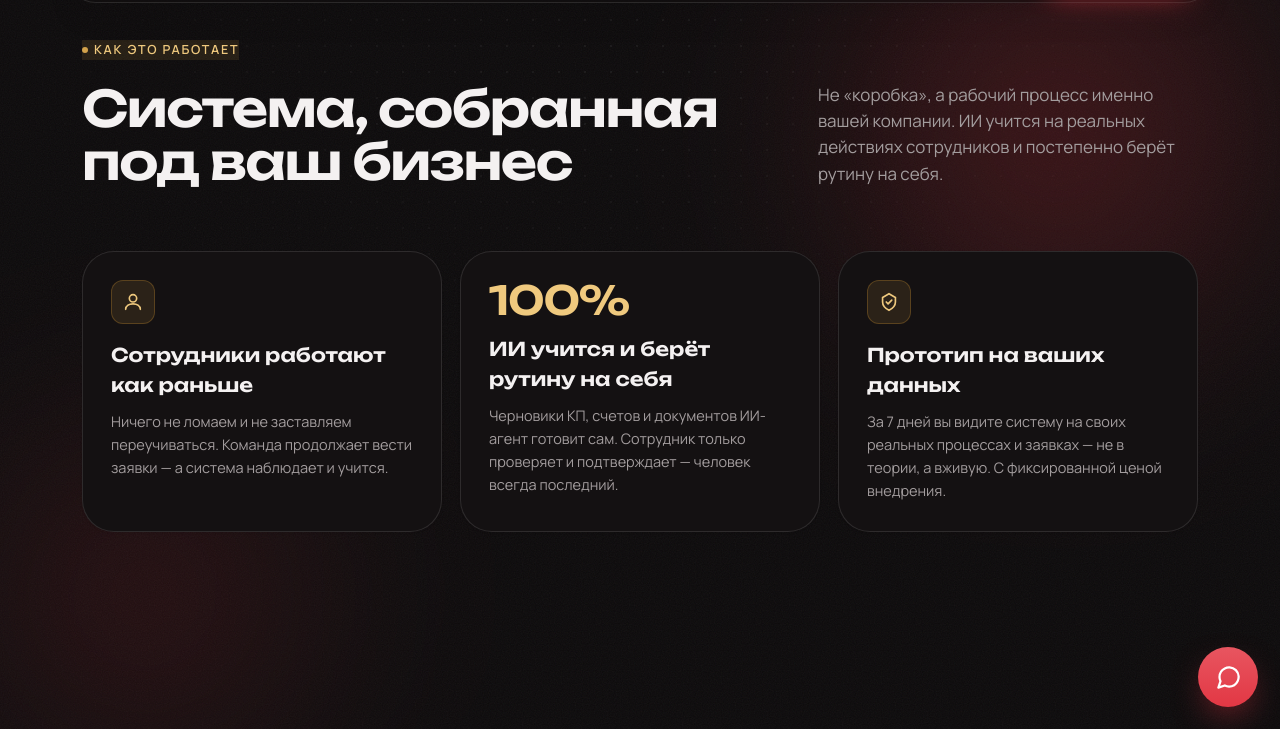
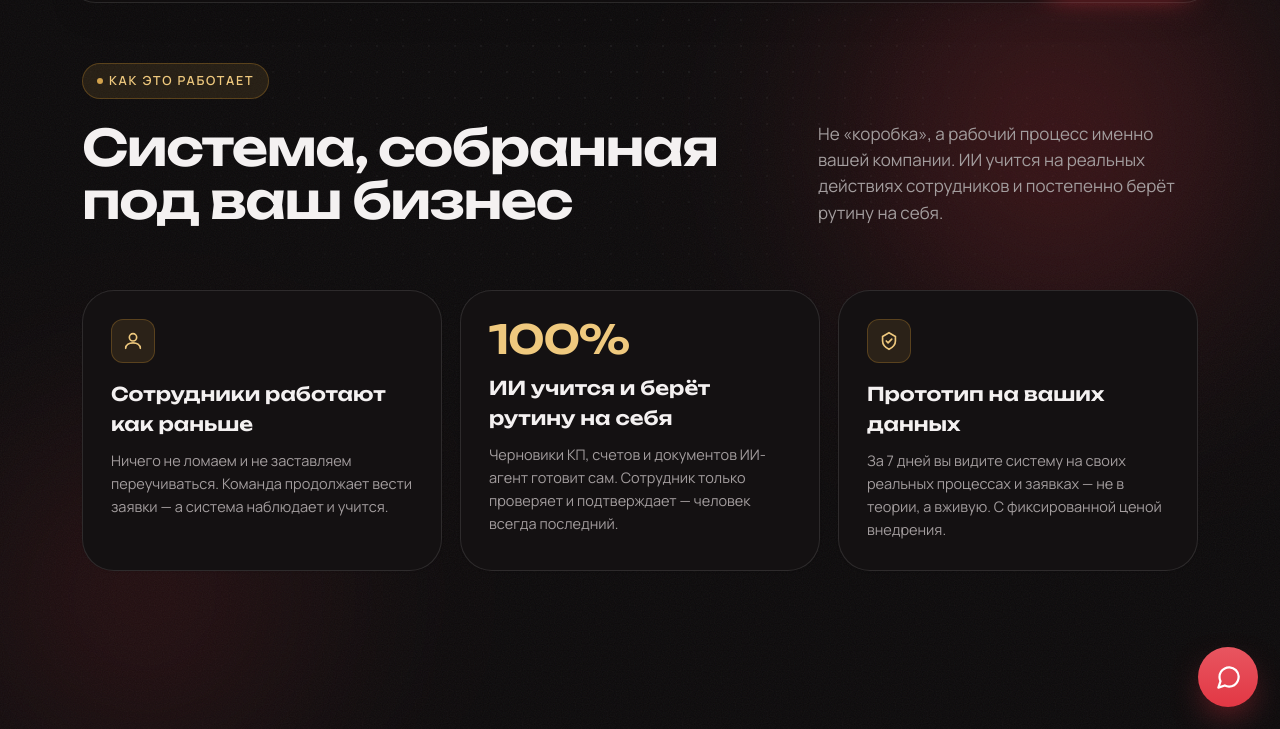
Before and after one commit to Sariev-Alizhan/SITS, a website: page avtomatizatsiya.html in a window 1280 px wide. Shown: the part 71-800 px from the top of the page. Drawn offline with Linux system fonts and the light colour scheme.

Commit message:
Автоматизация: eyebrow-плашка «Как это работает» округлена (pill: padding+border-radius) вместо острого прямоугольника; первая секция отступает от навбара; SW v70
Co-Authored-By: Claude Opus 4.8 <noreply@anthropic.com>

```diff
--- a/avtomatizatsiya.html
+++ b/avtomatizatsiya.html
@@ -1348,7 +1348,8 @@ footer{border-top:1px solid var(--line);padding:64px 0 38px}
 .auto{--gold:#c58a2b;--gold-lit:#8f6410;--gold-soft:rgba(210,162,76,.16)}
 html[data-theme="dark"] .auto{--gold:#D2A24C;--gold-lit:#EFC97E;--gold-soft:rgba(210,162,76,.12)}
 .auto .section{padding:104px 0}
-.auto .sec-tag{color:var(--gold-lit);background:var(--gold-soft);border-color:rgba(197,138,43,.32)}
+.auto .sec-tag{color:var(--gold-lit);background:var(--gold-soft);border:1px solid rgba(197,138,43,.32);padding:7px 14px;border-radius:999px}
+.auto #kak{padding-top:calc(var(--nav-h) + 46px)}
 .auto .sec-tag i{background:var(--gold)}
 .auto h2.big{font-family:var(--font-display);font-weight:600;font-size:clamp(30px,4.4vw,50px);line-height:1.05;letter-spacing:-.03em;max-width:18ch}
 .auto .subt{color:var(--muted);font-size:18px;line-height:1.6;max-width:620px;margin-top:16px}
--- a/sw.js
+++ b/sw.js
@@ -4,7 +4,7 @@
    Versioned cache name; old caches purged on activate.
    Bypass: ?nosw=1 query param tells SW to skip caching for that request. */
 
-const CACHE = 'sits-v69';
+const CACHE = 'sits-v70';
 
 /* Файлы, которые точно нужны для офлайн-первой загрузки */
 const PRECACHE = [
```
